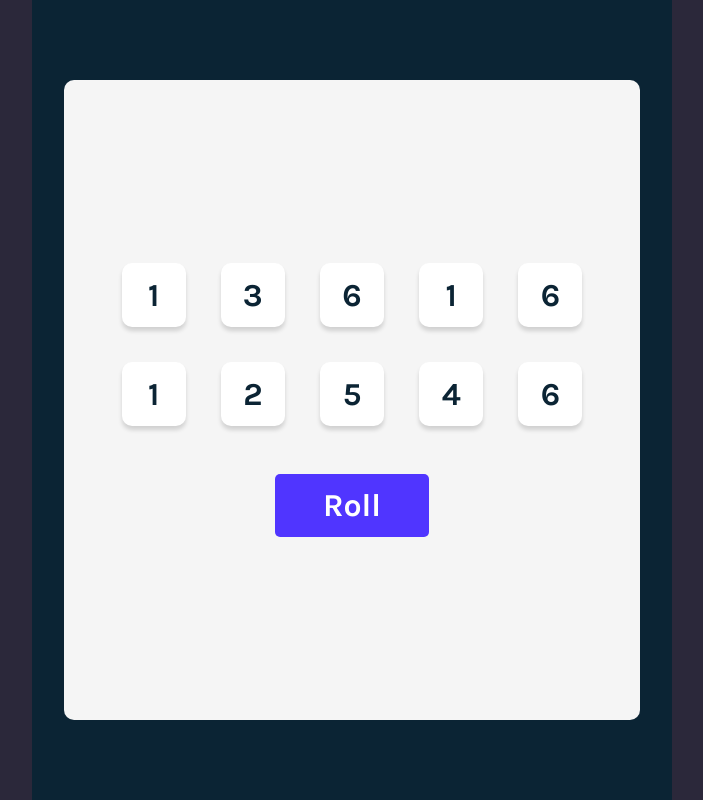
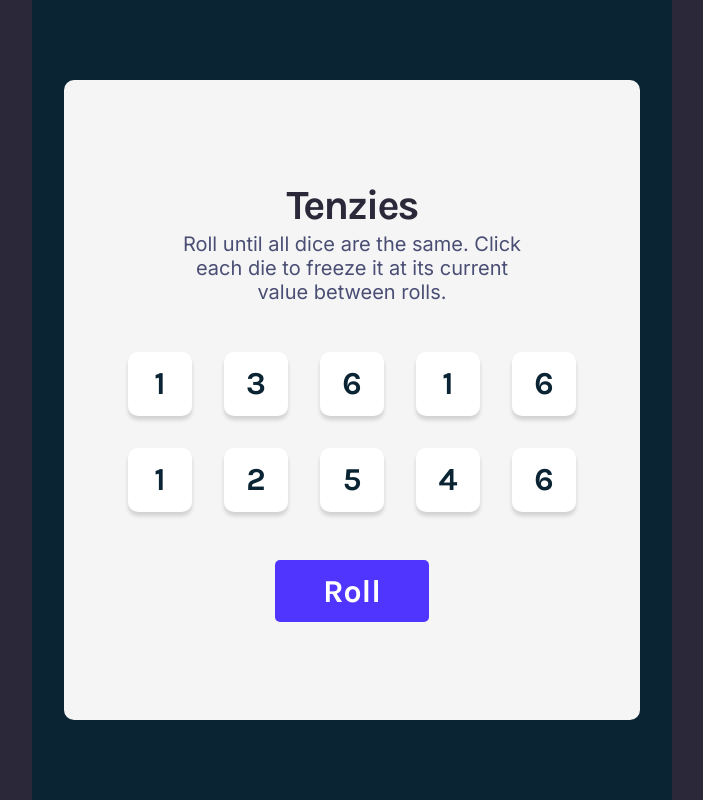
Before and after one commit to AbrahamMaciel/tenzies, a React (Vite) app: page / in a window 1280 px wide. Shown: the whole page, without its empty margins (288-991 px from the left). Built offline with nearby package versions, Linux system fonts and the light colour scheme.

Commit message:
Added more functionalities and markup
Updated roll logic, added hold functionality and some styling and some text that was missing.

```diff
--- a/src/components/DiceBoard/DiceBoard.jsx
+++ b/src/components/DiceBoard/DiceBoard.jsx
@@ -5,11 +5,16 @@ import styles from "./DiceBoard.module.css";
 function DiceBoard(props) {
   const allDice = props;
   const diceElements = allDice.dice.map((DieObject) => (
-    <Die value={DieObject.value} key={DieObject.id} isHeld={DieObject.isHeld}/>
+    <Die
+      value={DieObject.value}
+      key={DieObject.id}
+      isHeld={DieObject.isHeld}
+      id={DieObject.id}
+      handleClick={props.hold}
+    />
   ));
 
-  console.log(diceElements);
-
+  // console.log(diceElements);
 
   return <div className={styles.diceBoard}>{diceElements}</div>;
 }
--- a/src/components/DiceBoard/DiceBoard.module.css
+++ b/src/components/DiceBoard/DiceBoard.module.css
@@ -1,5 +1,4 @@
 .diceBoard{
-    /* background-color: red; */
     /* width: 90%; */
     /* height: auto; */
     display: grid;
@@ -8,5 +7,5 @@
     grid-template-columns: repeat(5, 1fr);
     /* column-gap: 1.5rem;
     row-gap: 2rem; */
-    gap: 2.2rem;
+    gap: 2rem;
 }
--- a/src/components/Die/Die.jsx
+++ b/src/components/Die/Die.jsx
@@ -2,12 +2,13 @@ import React from "react";
 import styles from "./Die.module.css";
 
 function Die(props) {
-  const { value, isHeld } = props;
+  const { value, isHeld, id, handleClick } = props;
 
   return (
     <button
       className={`${styles.die} ${isHeld ? styles.held : null}`}
       type="button"
+      onClick={() => handleClick(id)}
     >
       {value}
     </button>
--- a/src/components/GameBoard/GameBoard.jsx
+++ b/src/components/GameBoard/GameBoard.jsx
@@ -5,7 +5,14 @@ import DiceBoard from "../DiceBoard/DiceBoard";
 function GameBoard(props) {
   return (
     <div className={styles.gameBoard}>
-      <DiceBoard dice={props.dice} />
+      <div className={styles.gameText}>
+        <h1>Tenzies</h1>
+        <p>
+          Roll until all dice are the same. Click each die to freeze it at its
+          current value between rolls.
+        </p>
+      </div>
+      <DiceBoard dice={props.dice} hold={props.hold} />
       <button type="button" className={styles.rollBtn} onClick={props.rollDice}>
         Roll
       </button>
--- a/src/components/GameBoard/GameBoard.module.css
+++ b/src/components/GameBoard/GameBoard.module.css
@@ -8,6 +8,31 @@
   height: 80%;
   width: 90%;
   border-radius: 10px;
+}
+
+.gameText{
+  display: flex;
+  flex-direction: column;
+  align-items: center;
+  justify-content: center;
+
+}
+
+.gameText h1{
+  color: #2B283A;
+  margin: 0.2rem;
+  font-size: 2.6rem;
+  font-family: 'Karla', serif;
+  letter-spacing: -2px;
+}
+
+.gameText p{
+  color: #4A4E74;
+  width: 60%;
+  margin: 0;
+  font-family: 'Inter', serif;
+  font-size: 1.25rem;
+  text-align: center;
 }
 
 .gameBoard .rollBtn {
--- a/src/components/Main/Main.jsx
+++ b/src/components/Main/Main.jsx
@@ -7,9 +7,33 @@ function Main() {
   const [dice, setDice] = React.useState(generateAllDice());
   // console.log(dice);
 
+  function hold(id) {
+    setDice((prevDice) => {
+      return prevDice.map((dieObj) => {
+        if (dieObj.id === id) {
+          return { ...dieObj, isHeld: !dieObj.isHeld };
+        } else {
+          return { ...dieObj };
+        }
+      });
+    });
+    // console.log(dice);
+
+    // const updatedDices = dice.map((diceObj) => {
+    //   if (diceObj.id == id) {
+    //     return { ...diceObj, isHeld: !diceObj.isHeld };
+    //   } else {
+    //     return { diceObj };
+    //   }
+    // });
+  }
+
   function rollDice() {
-    setDice(generateAllDice());
-    console.log('New dice set generated');
+    setDice(prevDice => prevDice.map(dieObj=>
+      dieObj.isHeld ?
+        dieObj :
+        {...dieObj, value: Math.ceil(Math.random() * 6)}
+    ))
   }
 
   function generateAllDice() {
@@ -28,16 +52,16 @@ function Main() {
     // This one creates a new array, then fills it with zeroes then maps over it and returns another array the same size but with the contents randomized.
     // return new Array(10).fill(0).map(() => Math.ceil(Math.random() * 6));
 
-    return new Array(10).fill(0).map(()=>({
+    return new Array(10).fill(0).map(() => ({
       value: Math.ceil(Math.random() * 6),
       isHeld: false,
-      id: nanoid()
-    }))
+      id: nanoid(),
+    }));
   }
 
   return (
     <main>
-      <GameBoard rollDice={rollDice} dice={dice}/>
+      <GameBoard rollDice={rollDice} dice={dice} hold={hold} />
     </main>
   );
 }
```
